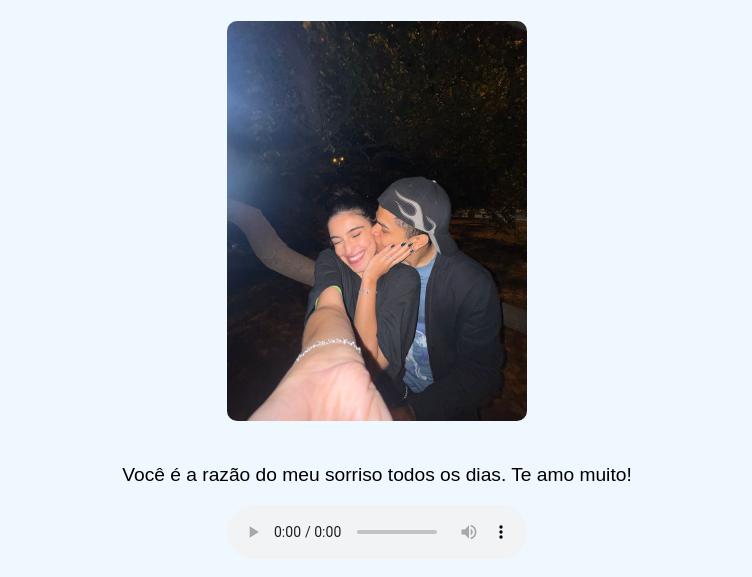
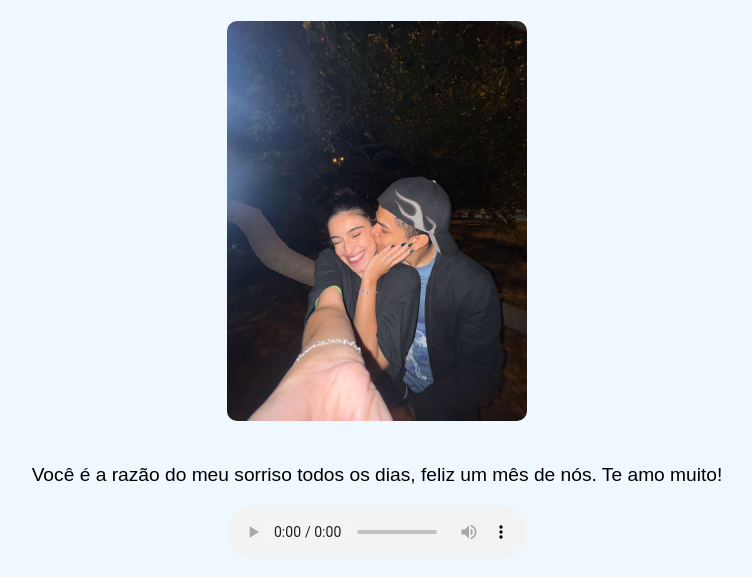
Before and after one commit to Gabrielb-del/thaleco-rom-ntico, a plain HTML site: page index.html in a window 1280 px wide. Shown: the part 107-684 px from the top of the page, without its empty margins (263-1015 px from the left). Drawn offline with Linux system fonts and the light colour scheme.

Commit message:
Thalequinho

```diff
--- a/index.html
+++ b/index.html
@@ -27,7 +27,7 @@
 <body>
   <h1>Para minha garotinha, Ariany </h1>
   <img src="foto_do_casal.jpg" alt="Nossa foto" class="photo">
-  <p>Você é a razão do meu sorriso todos os dias. Te amo muito!</p>
+  <p>Você é a razão do meu sorriso todos os dias, feliz um mês de nós. Te amo muito!</p>
   <audio controls>
     <source src="musica-romantica.mp3" type="audio/mp3">
     Seu navegador não suporta o elemento de áudio.
```
